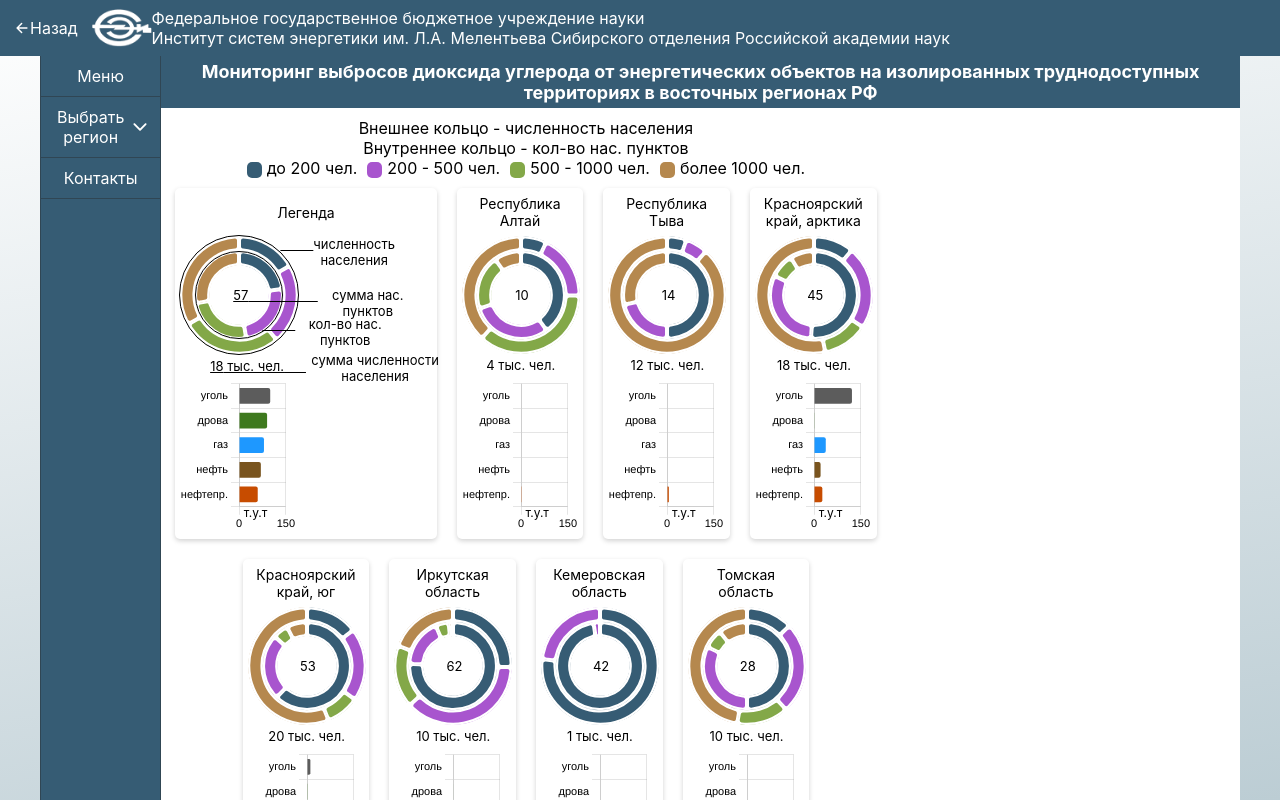
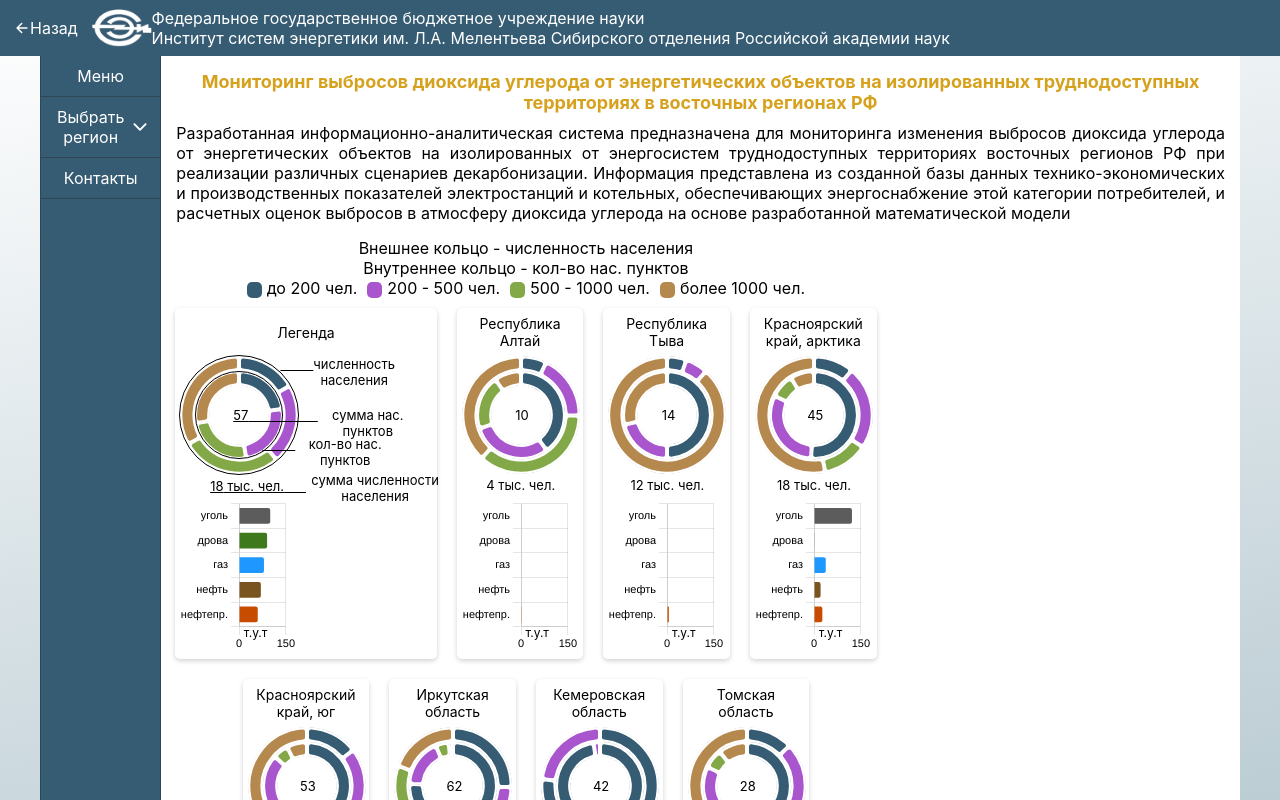
Before and after one commit to legkiy/power-supply-of-isolated-territories, a React (Create React App) app: page / in a window 1280 px wide. Shown: the top 800 px of the page. Built offline with nearby package versions, Linux system fonts and the light colour scheme.

Commit message:
added desc

```diff
--- a/src/components/Main/main.content.tsx
+++ b/src/components/Main/main.content.tsx
@@ -29,6 +29,18 @@ const MainContent = () => {
               на изолированных труднодоступных территориях в восточных регионах
               РФ
             </h1>
+            <p className="title-description">
+              Разработанная информационно-аналитическая система предназначена
+              для мониторинга изменения выбросов диоксида углерода от
+              энергетических объектов на изолированных от энергосистем
+              труднодоступных территориях восточных регионов РФ при реализации
+              различных сценариев декарбонизации. Информация представлена из
+              созданной базы данных технико-экономических и производственных
+              показателей электростанций и котельных, обеспечивающих
+              энергоснабжение этой категории потребителей, и расчетных оценок
+              выбросов в атмосферу диоксида углерода на основе разработанной
+              математической модели
+            </p>
           </div>
           <div className="main-wrapper">
             <div className="left-side">
--- a/src/components/Main/main.scss
+++ b/src/components/Main/main.scss
@@ -22,18 +22,21 @@
     }
 
     .title-wrapper {
-      background-color: #365c74;
       color: white;
-      margin-bottom: 10px;
-      display: flex;
+      color: black; // display: flex;
+      padding: 15px;
 
       .title {
+        color: rgb(214, 161, 28);
         font-size: large;
-        padding: 5px 20px;
-        margin: 0 auto;
         width: 100%;
         text-align: center;
         align-self: center;
+        margin-bottom: 10px;
+
+        &-description {
+          text-align: justify;
+        }
       }
     }
 
```
